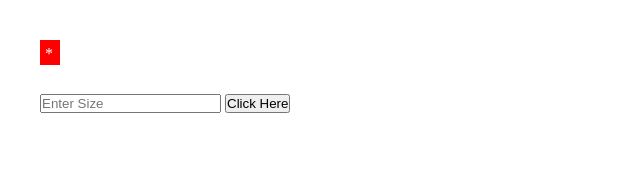
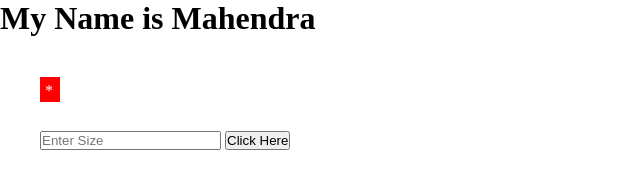
Before and after one commit to MahendraMakad/tree-image, a plain HTML site: page index.html in a window 1280 px wide. Shown: the whole page, without its empty margins (0-640 px from the left). Drawn offline with Linux system fonts and the light colour scheme.

Commit message:
Update index.html

```diff
--- a/index.html
+++ b/index.html
@@ -12,6 +12,7 @@
 </head>
 
 <body>
+    <h1>My Name is Mahendra</h1>
     <div class="container" id="container-1">
         <div class="box1" id="box1">
             <div class='box red' id='box-red'><p>*</p></div>
```
